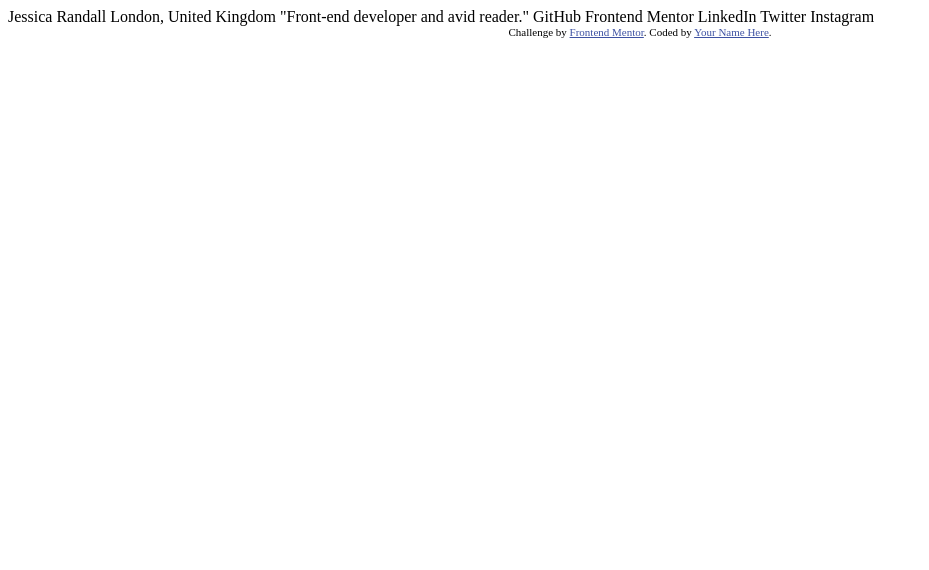
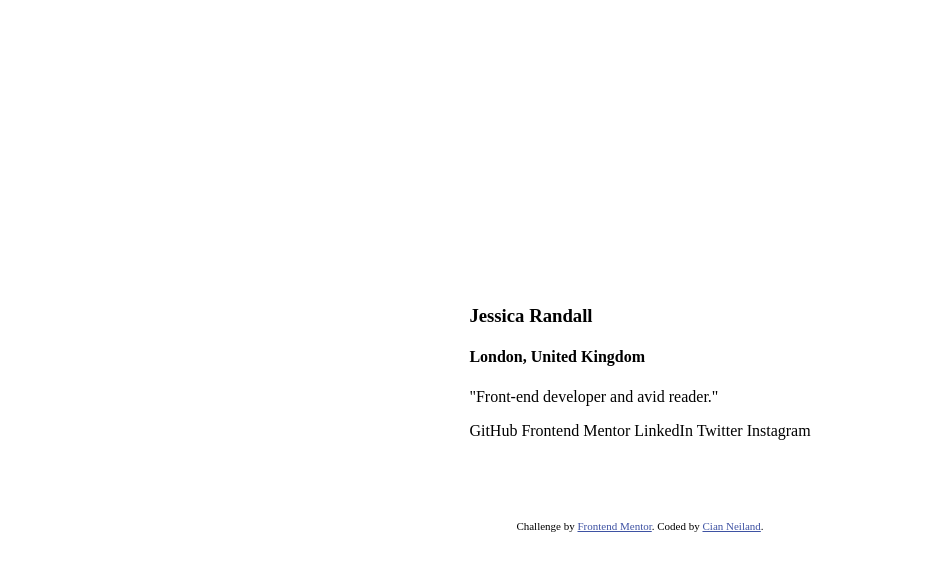
Before and after one commit to ReeperC3/Social_Links_Profile, a plain HTML site: page index.html in a window 1280 px wide. Shown: the whole page, without its empty margins (0-929 px from the left). Drawn offline with Linux system fonts and the light colour scheme.

Commit message:
Initial styling and HTML structuring

```diff
--- a/index.html
+++ b/index.html
@@ -1,34 +1,37 @@
 <!DOCTYPE html>
 <html lang="en">
     <head>
-  <meta charset="UTF-8">
-  <meta name="viewport" content="width=device-width, initial-scale=1.0"> <!-- displays site properly based on user's device -->
+        <meta charset="UTF-8" />
+        <meta name="viewport" content="width=device-width, initial-scale=1.0" />
+        <!-- displays site properly based on user's device -->
 
-  <link rel="icon" type="image/png" sizes="32x32" href="./assets/images/favicon-32x32.png">
+        <link rel="icon" type="image/png" sizes="32x32" href="./assets/images/favicon-32x32.png" />
 
         <title>Frontend Mentor | Social links profile</title>
 
-  <!-- Feel free to remove these styles or customise in your own stylesheet 👍 -->
-  <style>
-    .attribution { font-size: 11px; text-align: center; }
-    .attribution a { color: hsl(228, 45%, 44%); }
-  </style>
+        <link rel="stylesheet" href="styles.css" />
     </head>
     <body>
-
-  Jessica Randall
-  London, United Kingdom
-  "Front-end developer and avid reader."
-
-  GitHub
-  Frontend Mentor
-  LinkedIn
-  Twitter
-  Instagram
+        <main>
+            <div class="profile">
+                <section class="info">
+                    <img />
+                    <h3>Jessica Randall</h3>
+                    <h4>London, United Kingdom</h4>
+                    <p>"Front-end developer and avid reader."</p>
+                </section>
+                <section class="links">
+                    <a>GitHub</a>
+                    <a>Frontend Mentor</a>
+                    <a>LinkedIn</a>
+                    <a>Twitter</a>
+                    <a>Instagram</a>
+                </section>
+            </div>
+        </main>
 
         <div class="attribution">
-    Challenge by <a href="https://www.frontendmentor.io?ref=challenge" target="_blank">Frontend Mentor</a>.
-    Coded by <a href="#">Your Name Here</a>.
+            Challenge by <a href="https://www.frontendmentor.io?ref=challenge" target="_blank">Frontend Mentor</a>. Coded by <a href="https://github.com/ReeperC3">Cian Neiland</a>.
         </div>
     </body>
 </html>
--- /dev/null
+++ b/styles.css
@@ -0,0 +1,21 @@
+@import url('https://fonts.googleapis.com/css2?family=Inter:ital,opsz,wght@0,14..32,100..900;1,14..32,100..900&display=swap');
+
+body {
+    min-height: 100vh;
+    display: flex;
+    justify-content: center;
+    align-items: center;
+    flex-direction: column;
+    margin: 0;
+    border: 0;
+}
+
+.attribution {
+    margin-top: 10vh;
+    font-size: 11px;
+    text-align: center;
+}
+
+.attribution a {
+    color: hsl(228, 45%, 44%);
+}
```
Lines whose indentation alone changed are shown as unchanged.
